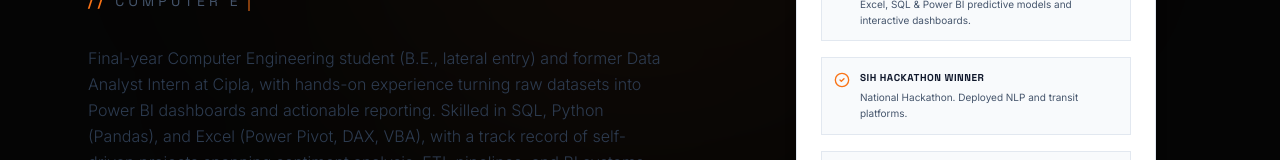
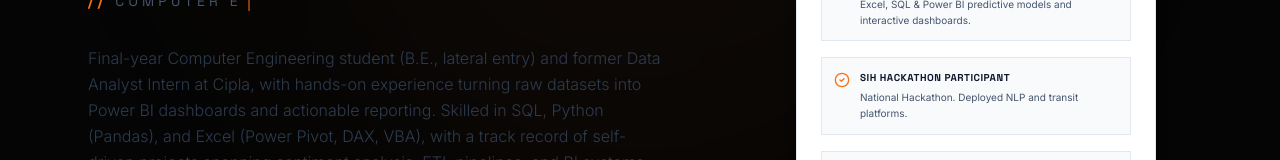
Before and after one commit to nafisashaikh/nafis-portfolio, a React (Vite) app: page / in a window 1280 px wide. Shown: the part 468-628 px from the top of the page. Built offline with nearby package versions, Linux system fonts and the light colour scheme; a web font is replaced by a local one.

Commit message:
Fix: SIH Hackathon - Participant not Winner

```diff
--- a/src/components/AIAssistant.tsx
+++ b/src/components/AIAssistant.tsx
@@ -43,7 +43,7 @@ If someone asks for contact info, tell them to use the links in the header. Keep
 
   const QUICK_REPLIES = [
     "What are your top skills?",
-    "Tell me about your SIH project",
+    "Tell me about your SIH participation",
     "How can I contact you?",
   ];
 
--- a/src/components/Hero.tsx
+++ b/src/components/Hero.tsx
@@ -175,7 +175,7 @@ export default function Hero({ onOpenPDF }: HeroProps) {
               <div className="dark:bg-white/[0.02] bg-slate-50 border dark:border-white/5 border-slate-200 p-3 flex items-start gap-2.5">
                 <CheckCircle2 className="w-4 h-4 text-theme-500 shrink-0 mt-0.5" />
                 <div>
-                  <h4 className="font-mono text-[10px] uppercase font-bold tracking-wider dark:text-white text-slate-900">SIH Hackathon Winner</h4>
+                  <h4 className="font-mono text-[10px] uppercase font-bold tracking-wider dark:text-white text-slate-900">SIH Hackathon Participant</h4>
                   <p className="text-[10px] font-sans dark:text-slate-400 text-slate-600 mt-1 leading-relaxed">
                     National Hackathon. Deployed NLP and transit platforms.
                   </p>
```
